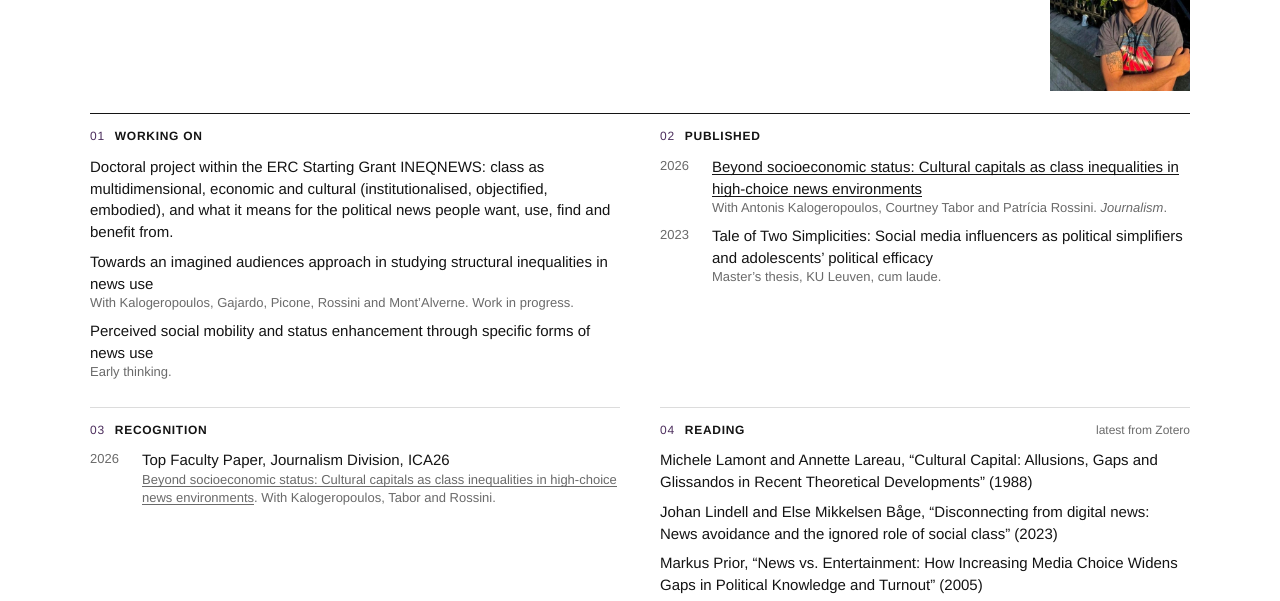
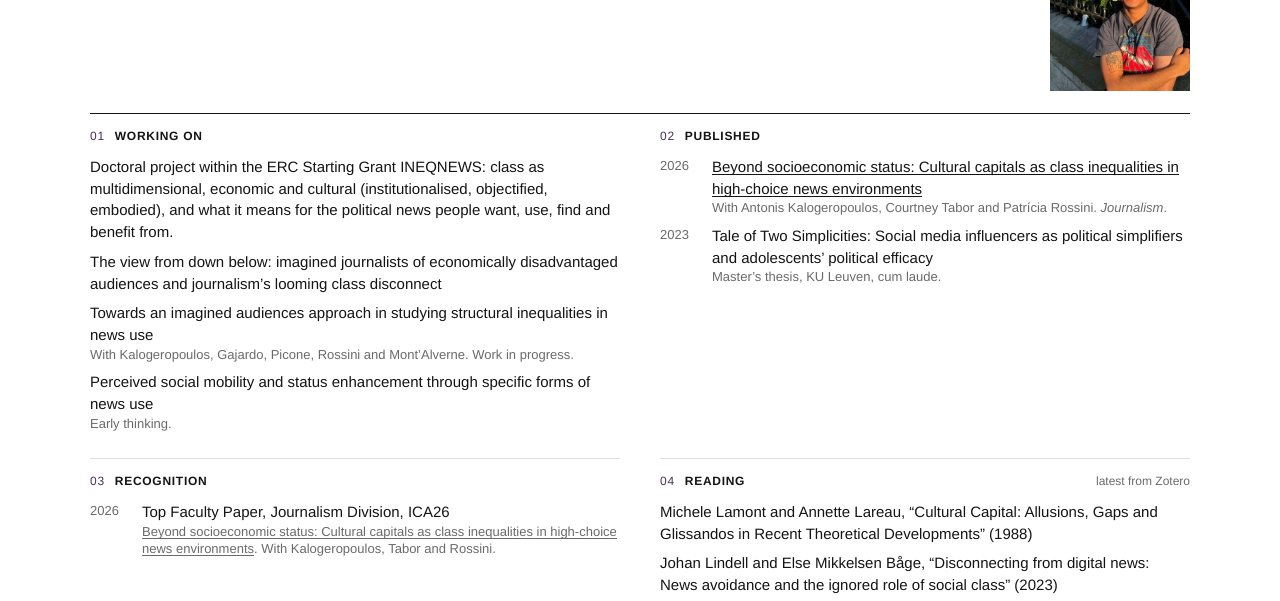
Before and after one commit to AtriMukherjee/academic-website, a plain HTML site: page index.html in a window 1280 px wide. Shown: the part 156-757 px from the top of the page. Drawn offline with Linux system fonts and the light colour scheme.

Commit message:
Add 'The view from down below' to Working on
Co-Authored-By: Claude Sonnet 5.5 <noreply@anthropic.com>
Claude-Session: https://claude.ai/code/session_01XVmutjiE2m7Pu7qxNwicD7

```diff
--- a/index.html
+++ b/index.html
@@ -86,6 +86,7 @@ li .m { display:block; color:var(--muted); font-size:13px; line-height:1.35; }
       <h2><i>01</i>Working on</h2>
       <ul class="plain">
         <li><div>Doctoral project within the ERC Starting Grant INEQNEWS: class as multidimensional, economic and cultural (institutionalised, objectified, embodied), and what it means for the political news people want, use, find and benefit from.</div></li>
+        <li><div>The view from down below: imagined journalists of economically disadvantaged audiences and journalism&rsquo;s looming class disconnect</div></li>
         <li><div>Towards an imagined audiences approach in studying structural inequalities in news use<span class="m">With Kalogeropoulos, Gajardo, Picone, Rossini and Mont&rsquo;Alverne. Work in progress.</span></div></li>
         <li><div>Perceived social mobility and status enhancement through specific forms of news use<span class="m">Early thinking.</span></div></li>
       </ul>
```
